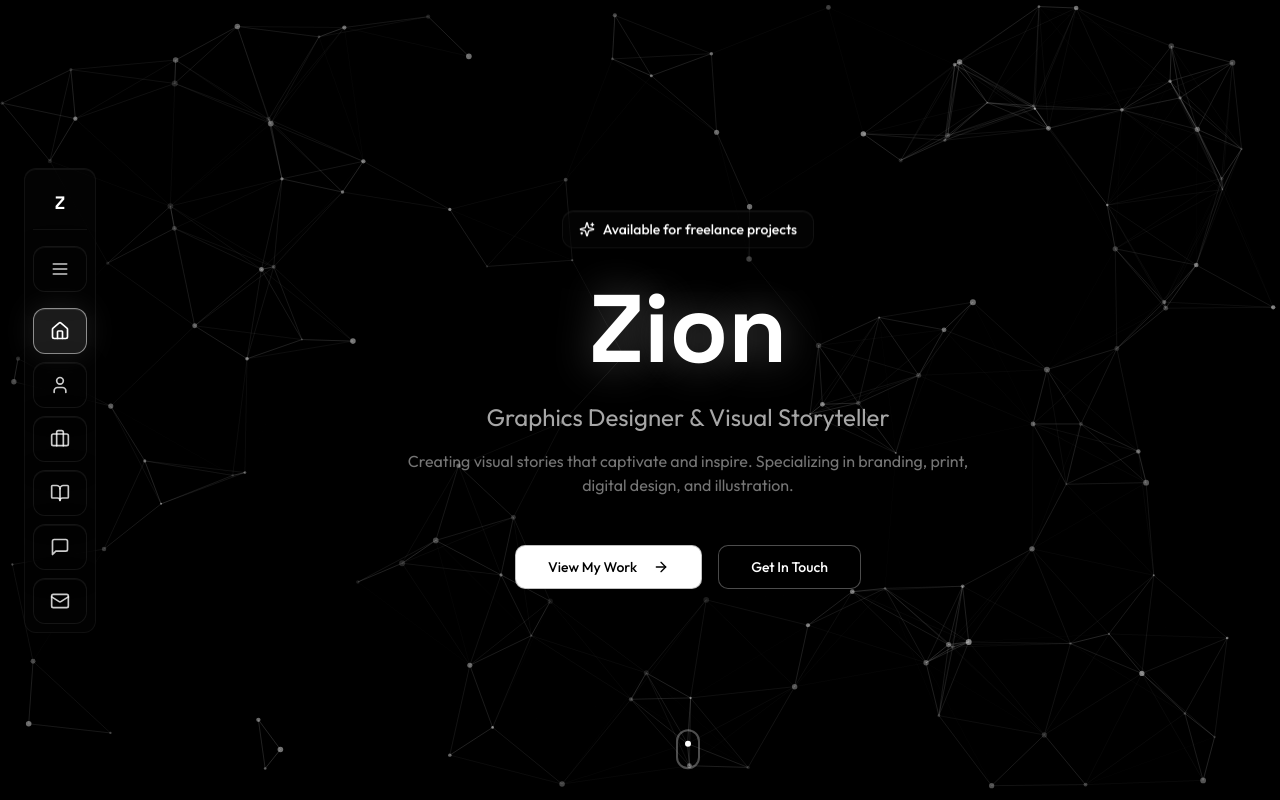
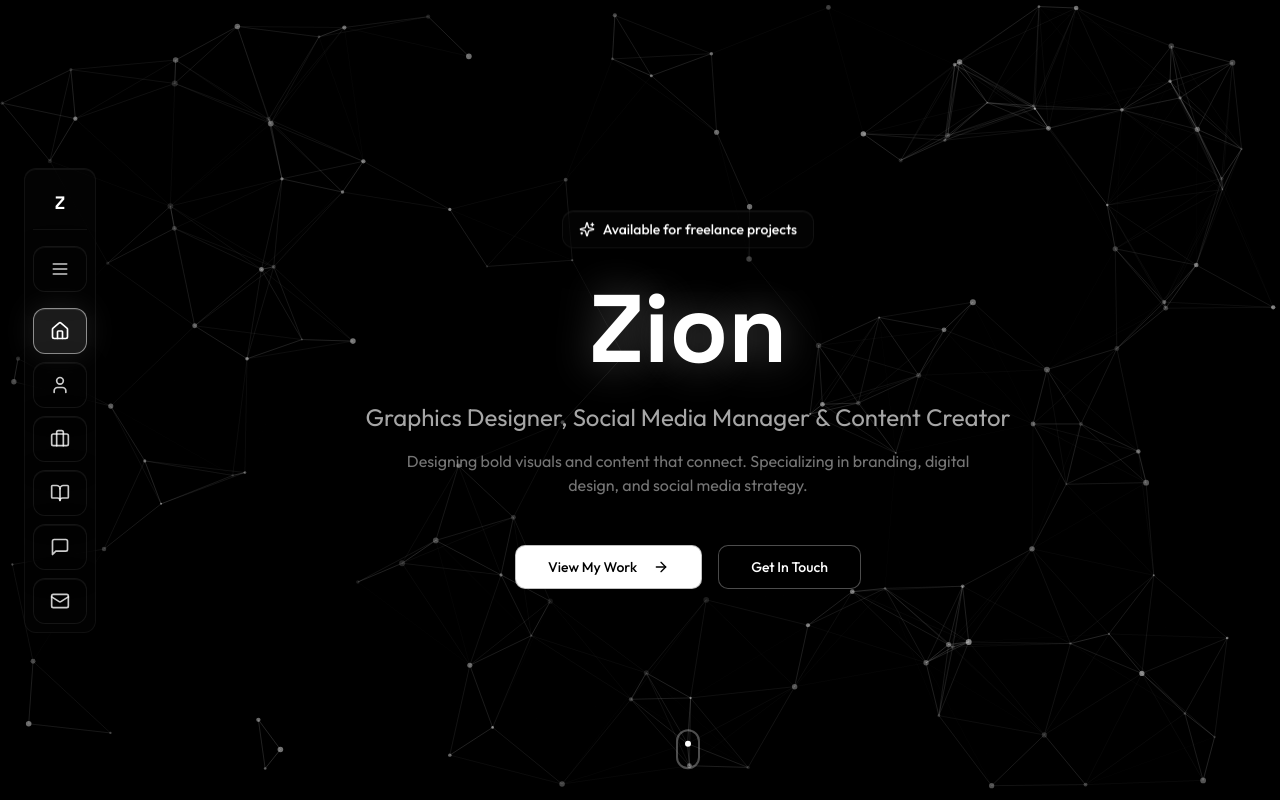
Before and after one commit to abenime/Graphic_designer_Portfolio, a React (Vite) app: page / in a window 1280 px wide. Shown: the top 800 px of the page. Built offline with nearby package versions, Linux system fonts and the light colour scheme; the HTML template or start-up script is replaced by a standard one.

Commit message:
feat: update profile tagline and bios for enhanced clarity and branding

```diff
--- a/src/data/profile.json
+++ b/src/data/profile.json
@@ -1,9 +1,9 @@
 {
   "name": "Tsion Tilahun",
   "logo": "Zion",
-  "tagline": "Graphics Designer & Visual Storyteller",
-  "bio": "I'm Tsion Tilahun, a passionate graphics designer with over 8 years of experience crafting visual narratives that captivate and inspire. My work spans across branding, print design, digital interfaces, and illustration art. I believe design is more than aesthetics—it's about solving problems and creating meaningful connections.",
-  "shortBio": "Creating visual stories that captivate and inspire. Specializing in branding, print, digital design, and illustration.",
+  "tagline": "Graphics Designer, Social Media Manager & Content Creator",
+  "bio": "I'm Tsion Tilahun, a graphics designer, social media manager, and content creator with over 8 years of experience crafting visuals and campaigns that connect with audiences. My work spans branding, print design, digital interfaces, content creation, and social media strategy. I believe design is more than aesthetics—it's about solving problems and creating meaningful connections.",
+  "shortBio": "Designing bold visuals and content that connect. Specializing in branding, digital design, and social media strategy.",
   "location": "Addis Ababa, Ethiopia",
   "email": "hello@zion.design",
   "availability": "Available for freelance projects",
--- a/src/pages/Index.tsx
+++ b/src/pages/Index.tsx
@@ -54,14 +54,15 @@ const Index = () => {
 
             <AnimatedText delay={0.4}>
               <p className="text-xl md:text-2xl text-muted-foreground mb-4 max-w-2xl mx-auto">
-                {profile?.tagline || "Graphics Designer & Visual Storyteller"}
+                {profile?.tagline ||
+                  "Graphics Designer, Social Media Manager & Content Creator"}
               </p>
             </AnimatedText>
 
             <AnimatedText delay={0.5}>
               <p className="text-base text-muted-foreground/70 mb-12 max-w-xl mx-auto">
                 {profile?.shortBio ||
-                  "Creating visual stories that captivate and inspire."}
+                  "Designing bold visuals and content that connect."}
               </p>
             </AnimatedText>
 
```
